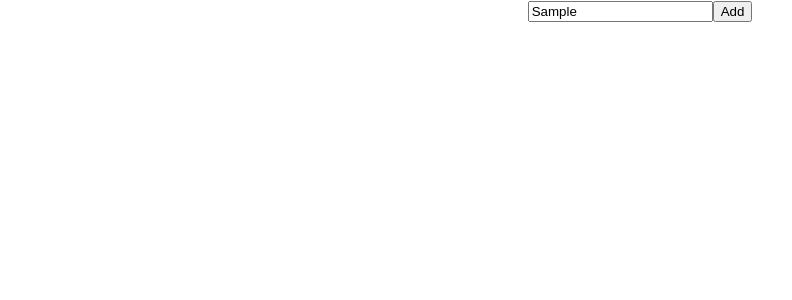
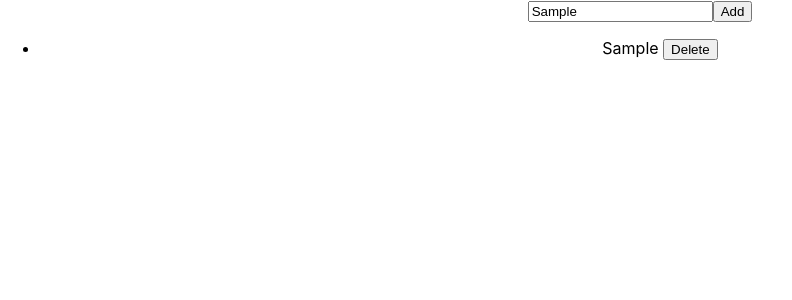
Before and after one commit to Raghu23-dev/todo-list-app, a React (Create React App) app: page / in a window 1280 px wide. Both pictures are taken after typing "Sample" into the empty fields and a click on the button "Add". Shown: the top 300 px of the page, without its empty margins (0-792 px from the left). Built offline with nearby package versions, Linux system fonts and the light colour scheme.

Commit message:
Added a button that performs delete operation of the list at(reducer.js)

```diff
--- a/src/components/Todos.js
+++ b/src/components/Todos.js
@@ -1,6 +1,6 @@
 import React, { useState } from "react";
 import { connect } from "react-redux";
-import { addTodos } from "../redux/reducer";
+import { addTodos, removeTodos } from "../redux/reducer";
 
 const mapStateToProps = (state) => {
   return {
@@ -11,6 +11,7 @@ const mapStateToProps = (state) => {
 const mapDispatchToProps = (dispatch) => {
   return {
     addTodo: (obj) => dispatch(addTodos(obj)),
+    removeTodo: (id) => dispatch(removeTodos(id)),
   };
 };
 
@@ -40,6 +41,17 @@ const Todos = (props) => {
       >
         Add
       </button>
+      <br />
+      <ul>
+        {props.todos.map((item) => {
+          return (
+            <li key={item.id}>
+              {item.item}{" "}
+              <button onClick={() => props.removeTodo(item.id)}>Delete</button>{" "}
+            </li>
+          );
+        })}
+      </ul>
     </div>
   );
 };
--- a/src/redux/reducer.js
+++ b/src/redux/reducer.js
@@ -16,8 +16,13 @@ const addTodoReducer = createSlice({
       state.push(action.payload);
       return state;
     },
+    //removing Todos
+    removeTodos:(state,action)=>{
+        return state.filter((todo) => todo.id !== action.payload);
+    },
+
   },
 });
 
-export const {addTodos}=addTodoReducer.actions
+export const {addTodos,removeTodos}=addTodoReducer.actions
 export const reducer = addTodoReducer.reducer;
```
